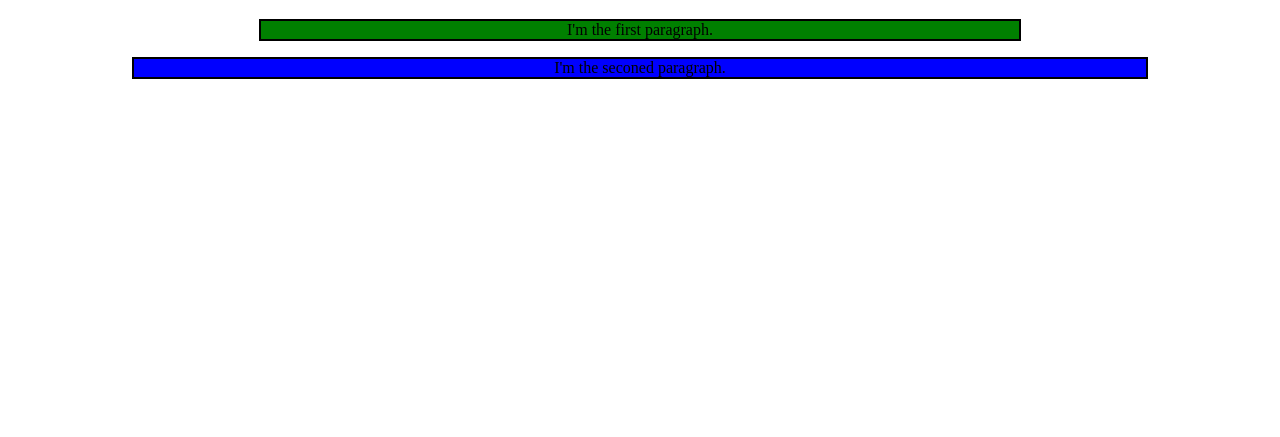
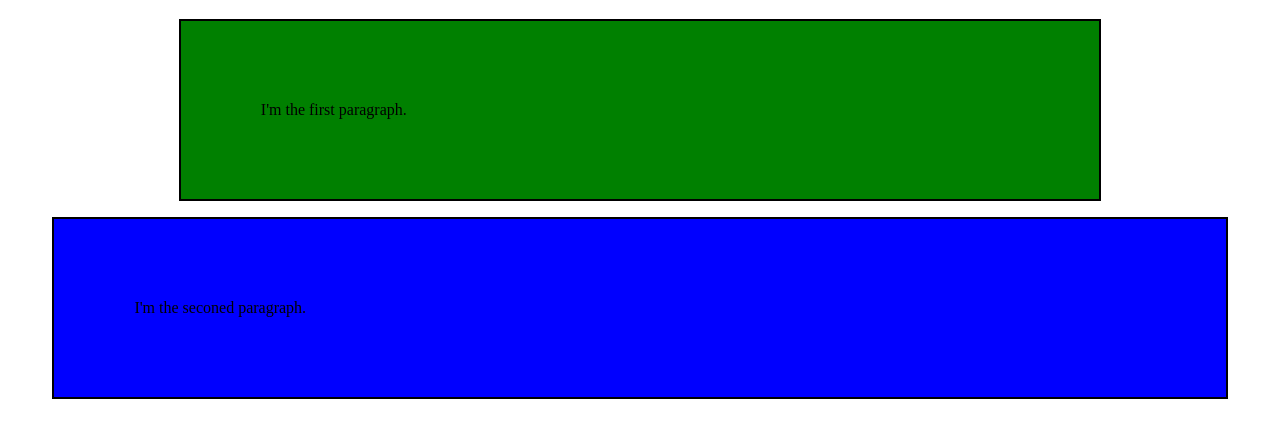
Before and after one commit to rawnoob25/anotherWebTest, a plain HTML site: page soln/index.html in a window 1280 px wide. Shown: the part 61-498 px from the top of the page. Drawn offline with Linux system fonts and the light colour scheme.

Commit message:
Update style.css

```diff
--- a/soln/css/style.css
+++ b/soln/css/style.css
@@ -4,7 +4,7 @@ p.first {
    margin-right: auto;
    background-color: green;
    border: 2px solid black;
-   text-align: center;
+   padding: 80px;
 }
 
 p.second {
@@ -13,5 +13,5 @@ p.second {
    margin-right: auto;
    background-color: blue;
    border: 2px solid black;
-   text-align: center;
+   padding: 80px;
 }
```
